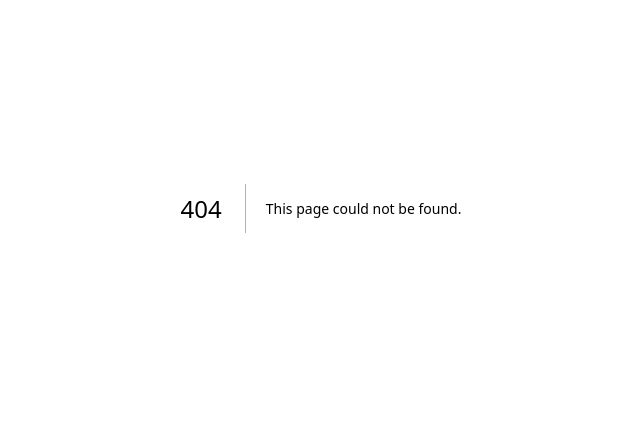
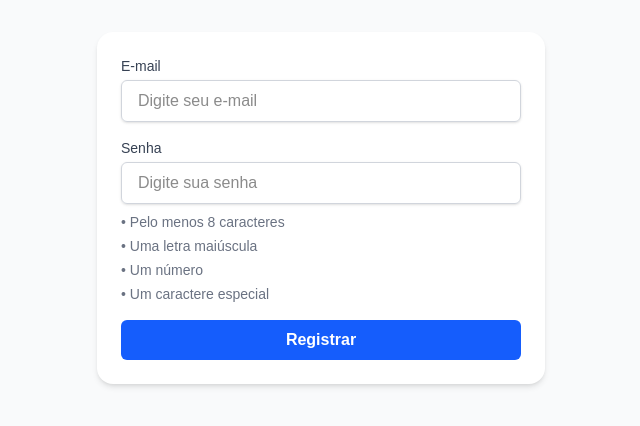
Before and after one commit to htamagnus/web-velox, a Next.js app: page /register in a window 1280 px wide. Before the commit this address had no page. Shown: the part 192-618 px from the top of the page, without its empty margins (319-959 px from the left). Built offline with nearby package versions, Linux system fonts and the light colour scheme; no server answers.

Commit message:
create a register page

```diff
--- /dev/null
+++ b/src/app/register/page.tsx
@@ -0,0 +1,9 @@
+import RegisterForm from "@/components/register-form/register-form.component";
+
+export default function RegisterPage() {
+  return (
+    <main className="min-h-screen flex items-center justify-center bg-gray-50">
+      <RegisterForm />
+    </main>
+  )
+}
```
